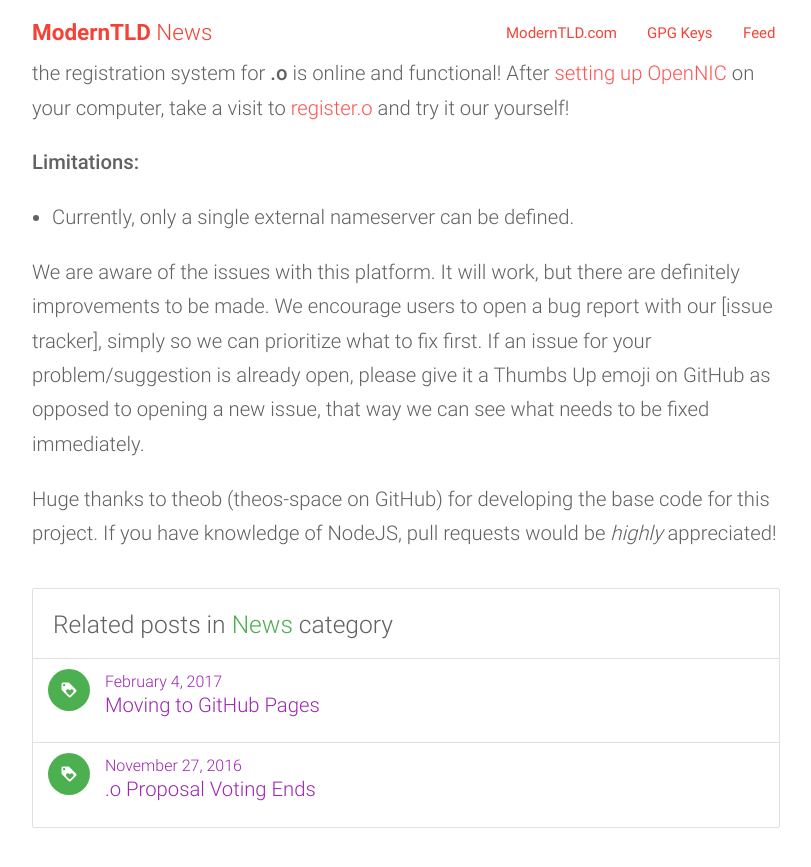
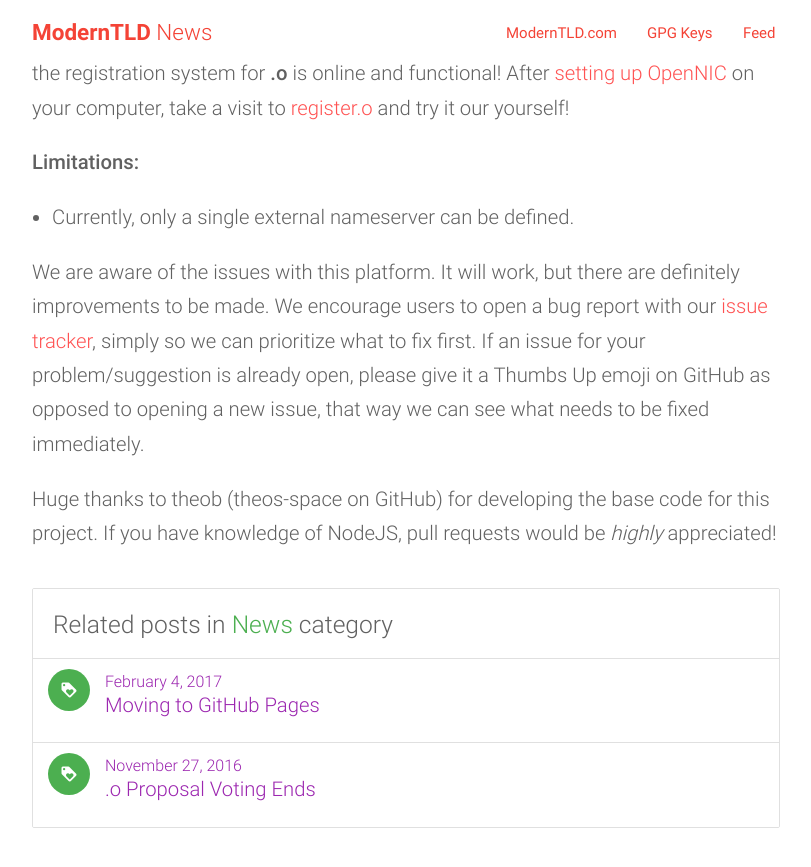
Before and after one commit to ModernTLD/blog.moderntld.com, a Jekyll site: the page built from _posts/2017-04-20-o-registration-system-online.md, in a window 1280 px wide and 900 px high, scrolled down 319 px. Shown: the top 867 px of the window, without its empty margins (234-1045 px from the left). Built offline with Jekyll 4.4.1, drawn with Linux system fonts in a browser that asks for light colours; comment, search, counter and statistics services are not loaded; some of the changed lines change nothing that is shown.

Commit message:
Fixed link

```diff
--- a/_posts/2017-04-20-o-registration-system-online.md
+++ b/_posts/2017-04-20-o-registration-system-online.md
@@ -12,6 +12,6 @@ We've been forced to release a bit early, so there's still some issues here or t
 
  * Currently, only a single external nameserver can be defined.
 
-We are aware of the issues with this platform. It will work, but there are definitely improvements to be made. We encourage users to open a bug report with our [issue tracker], simply so we can prioritize what to fix first. If an issue for your problem/suggestion is already open, please give it a Thumbs Up emoji on GitHub as opposed to opening a new issue, that way we can see what needs to be fixed immediately.
+We are aware of the issues with this platform. It will work, but there are definitely improvements to be made. We encourage users to open a bug report with our [issue tracker](https://github.com/ModernTLD/cesium/issues), simply so we can prioritize what to fix first. If an issue for your problem/suggestion is already open, please give it a Thumbs Up emoji on GitHub as opposed to opening a new issue, that way we can see what needs to be fixed immediately.
 
 Huge thanks to theob (theos-space on GitHub) for developing the base code for this project. If you have knowledge of NodeJS, pull requests would be *highly* appreciated!
```
